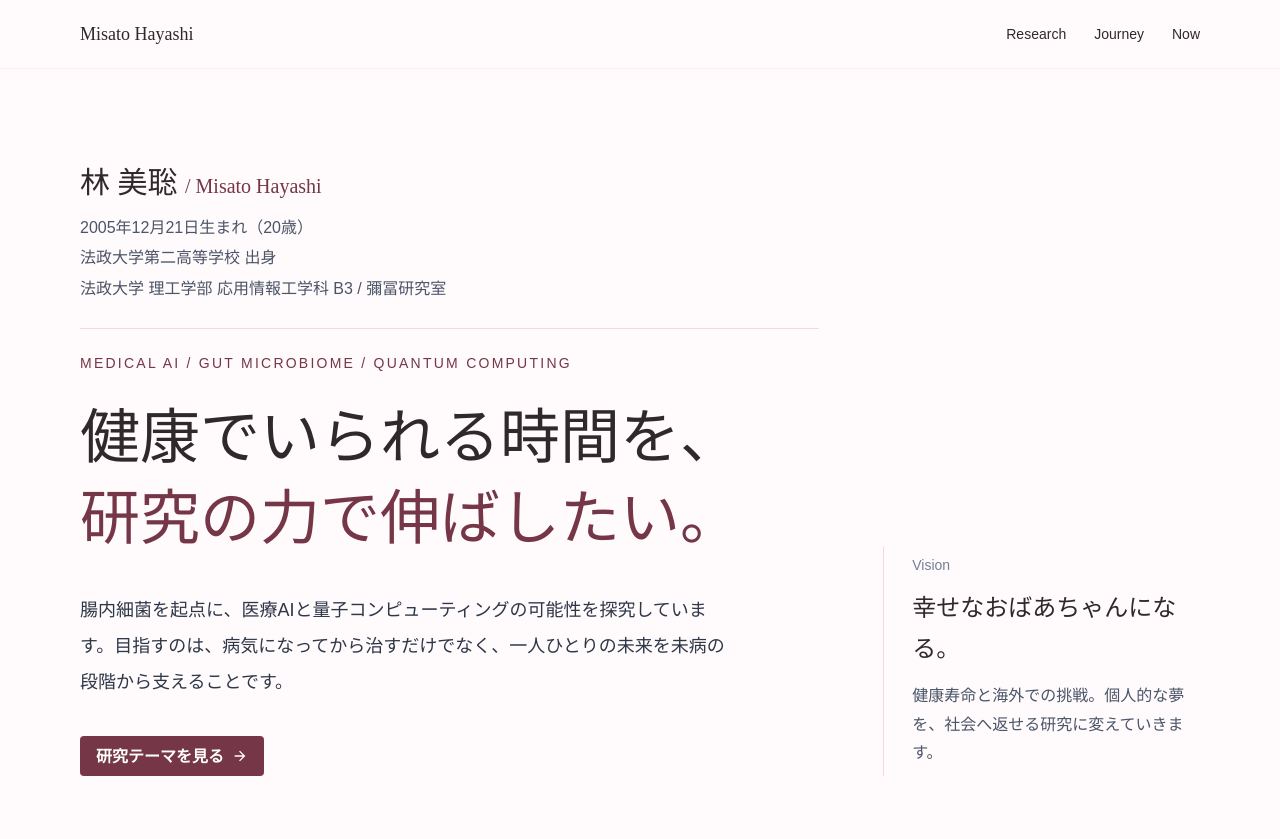
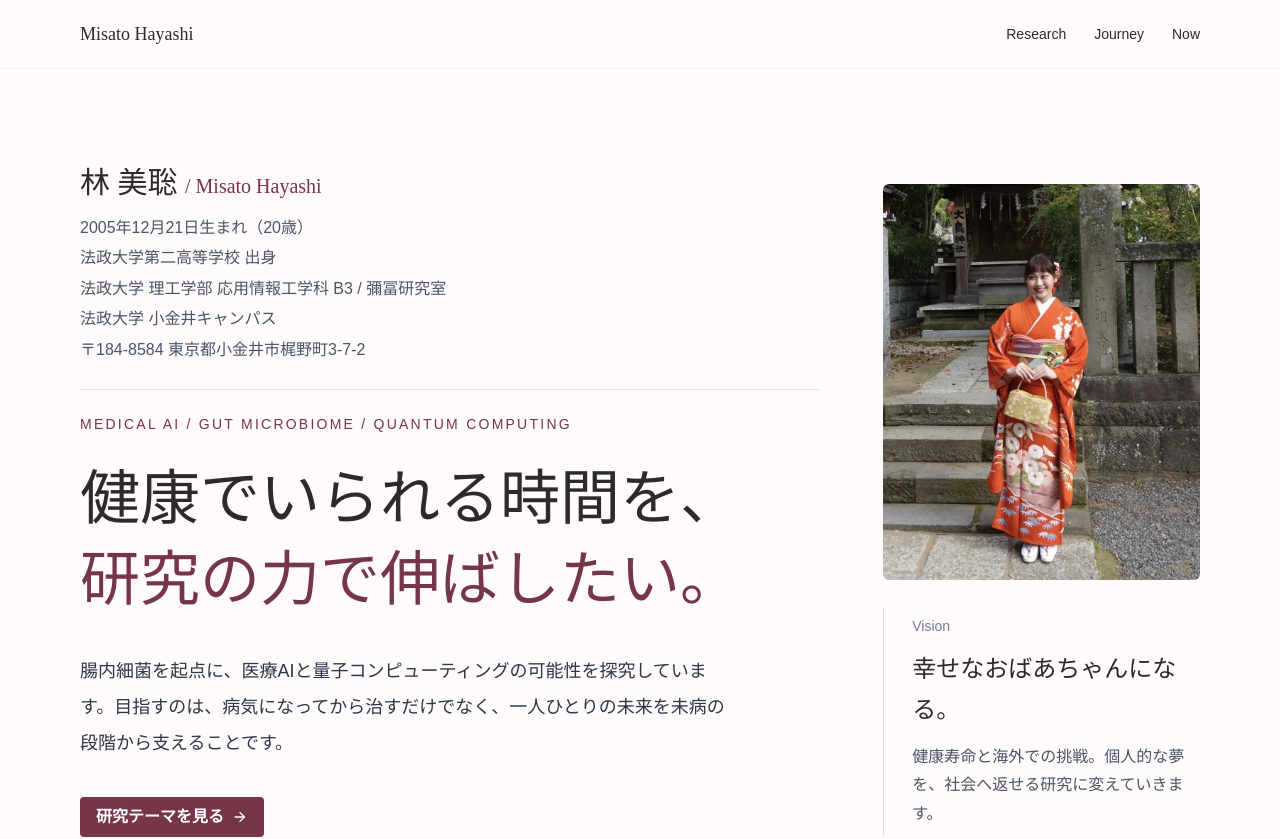
Before and after one commit to Sherry-misato/Misato-Hayashi-sherry-portfolio, a Next.js app: page / in a window 1280 px wide. Shown: the top 839 px of the page. Built offline with nearby package versions, Linux system fonts and the light colour scheme.

Commit message:
Add personal portrait and campus details

```diff
--- a/app/page.tsx
+++ b/app/page.tsx
@@ -62,9 +62,10 @@ const featuredStories = [
     year: "2024-2026",
     type: "ACTIVITY",
     title: "SONY STEAM GIRLS EXPERIENCE",
-    description: "一期生として参加したSTEAM分野での学びと活動。",
+    description: "理工系女子学生への奨学金支援と、次世代へSTEAMの楽しさをつなぐバトンプログラム。一期生として活動しています。",
     thumbnail: undefined,
     links: [
+      { label: "SGX公式サイト", url: "https://www.sony.com/ja/SonyInfo/diversity/steam-ex/" },
       { label: "活動紹介", url: "https://hosei2.ed.jp/now/319/3998" },
       { label: "法政大学掲載記事", url: "https://www.hosei.ac.jp/diversity/info/article-20260624130223/" },
     ],
@@ -96,8 +97,8 @@ export default function Home() {
     <Box as="main">
       <Container maxW="6xl" pt={{ base: 16, md: 24 }} pb={{ base: 20, md: 28 }}>
         <Grid templateColumns={{ base: "1fr", lg: "1.4fr .6fr" }} gap={{ base: 12, lg: 16 }} alignItems="end">
-          <GridItem><Box borderBottom="1px solid" borderColor="rose.200" pb={6} mb={6}><Heading as="p" fontSize={{ base: "2xl", md: "3xl" }} fontWeight="500">林 美聡 <Box as="span" color="rose.700" fontSize={{ base: "lg", md: "xl" }}>/ Misato Hayashi</Box></Heading><Text mt={3} color="gray.600" lineHeight="1.9">2005年12月21日生まれ（20歳）<br />法政大学第二高等学校 出身<br />法政大学 理工学部 応用情報工学科 B3 / 彌冨研究室</Text></Box><Text color="rose.700" fontSize="sm" letterSpacing=".16em" textTransform="uppercase">Medical AI / Gut Microbiome / Quantum Computing</Text><Heading as="h1" mt={6} fontSize={{ base: "4xl", md: "6xl" }} lineHeight="1.35" fontWeight="500">健康でいられる時間を、<br /><Box as="span" color="rose.700">研究の力で伸ばしたい。</Box></Heading><Text mt={8} maxW="650px" fontSize={{ base: "md", md: "lg" }} lineHeight="2" color="gray.700">腸内細菌を起点に、医療AIと量子コンピューティングの可能性を探究しています。目指すのは、病気になってから治すだけでなく、一人ひとりの未来を未病の段階から支えることです。</Text><Button as={Link} href="#research" mt={9} rightIcon={<ArrowForwardIcon />} bg="rose.700" color="white" _hover={{ bg: "rose.500", textDecoration: "none" }}>研究テーマを見る</Button></GridItem>
-          <GridItem><Box borderLeft="1px solid" borderColor="rose.200" pl={7} py={2}><Text fontSize="sm" color="gray.500">Vision</Text><Text mt={3} fontFamily="heading" fontSize="2xl" lineHeight="1.7">幸せなおばあちゃんになる。</Text><Text mt={3} color="gray.600" lineHeight="1.8">健康寿命と海外での挑戦。個人的な夢を、社会へ返せる研究に変えていきます。</Text></Box></GridItem>
+          <GridItem><Box borderBottom="1px solid" borderColor="rose.200" pb={6} mb={6}><Heading as="p" fontSize={{ base: "2xl", md: "3xl" }} fontWeight="500">林 美聡 <Box as="span" color="rose.700" fontSize={{ base: "lg", md: "xl" }}>/ Misato Hayashi</Box></Heading><Text mt={3} color="gray.600" lineHeight="1.9">2005年12月21日生まれ（20歳）<br />法政大学第二高等学校 出身<br />法政大学 理工学部 応用情報工学科 B3 / 彌冨研究室<br />法政大学 小金井キャンパス<br />〒184-8584 東京都小金井市梶野町3-7-2</Text></Box><Text color="rose.700" fontSize="sm" letterSpacing=".16em" textTransform="uppercase">Medical AI / Gut Microbiome / Quantum Computing</Text><Heading as="h1" mt={6} fontSize={{ base: "4xl", md: "6xl" }} lineHeight="1.35" fontWeight="500">健康でいられる時間を、<br /><Box as="span" color="rose.700">研究の力で伸ばしたい。</Box></Heading><Text mt={8} maxW="650px" fontSize={{ base: "md", md: "lg" }} lineHeight="2" color="gray.700">腸内細菌を起点に、医療AIと量子コンピューティングの可能性を探究しています。目指すのは、病気になってから治すだけでなく、一人ひとりの未来を未病の段階から支えることです。</Text><Button as={Link} href="#research" mt={9} rightIcon={<ArrowForwardIcon />} bg="rose.700" color="white" _hover={{ bg: "rose.500", textDecoration: "none" }}>研究テーマを見る</Button></GridItem>
+          <GridItem maxW={{ base: "340px", lg: "none" }} mx={{ base: "auto", lg: 0 }}><Box position="relative" aspectRatio={4 / 5} overflow="hidden" borderRadius="6px" mb={7} bg="rose.100"><Image src={assetPath("/photos/profile-misato.webp")} alt="着物姿の林美聡" fill priority sizes="(max-width: 992px) 340px, 28vw" style={{ objectFit: "cover", objectPosition: "center top" }} /></Box><Box borderLeft="1px solid" borderColor="rose.200" pl={7} py={2}><Text fontSize="sm" color="gray.500">Vision</Text><Text mt={3} fontFamily="heading" fontSize="2xl" lineHeight="1.7">幸せなおばあちゃんになる。</Text><Text mt={3} color="gray.600" lineHeight="1.8">健康寿命と海外での挑戦。個人的な夢を、社会へ返せる研究に変えていきます。</Text></Box></GridItem>
         </Grid>
       </Container>
 
@@ -158,7 +159,7 @@ export default function Home() {
             <Text mt={4} color="gray.600" lineHeight="1.9">医療AI・統計・機械学習の基礎と英語論文の読解に取り組んでいます。SGXの母校訪問では、自分の経験を後輩へ伝えることにも挑戦しました。</Text>
           </Box>
           <Box>
-            <Grid templateColumns="1.18fr .82fr" gap={3} alignItems="start"><Box position="relative" aspectRatio={4 / 3} overflow="hidden" borderRadius="6px"><Image src={assetPath("/photos/now-latte.webp")} alt="ラテアートと彩り豊かなサラダ" fill sizes="(max-width: 992px) 58vw, 28vw" style={{ objectFit: "cover" }} /></Box><Box position="relative" aspectRatio={3 / 4} overflow="hidden" borderRadius="6px"><Image src={assetPath("/photos/now-dance.webp")} alt="crew battleで優勝したダンスメンバー" fill sizes="(max-width: 992px) 38vw, 18vw" style={{ objectFit: "cover" }} /></Box></Grid>
+            <Grid templateColumns="1.18fr .82fr" templateRows="1fr 1fr" gap={3} h={{ base: "330px", sm: "400px" }}><Box position="relative" gridRow="1 / span 2" overflow="hidden" borderRadius="6px"><Image src={assetPath("/photos/now-latte.webp")} alt="ラテアートと彩り豊かなサラダ" fill sizes="(max-width: 992px) 58vw, 28vw" style={{ objectFit: "cover" }} /></Box><Box position="relative" overflow="hidden" borderRadius="6px"><Image src={assetPath("/photos/now-dance.webp")} alt="crew battleで優勝したダンスメンバー" fill sizes="(max-width: 992px) 38vw, 18vw" style={{ objectFit: "cover" }} /></Box><Box position="relative" overflow="hidden" borderRadius="6px"><Image src={assetPath("/photos/korea-dance.webp")} alt="韓国のダンススタジオでレッスンを受けた時の写真" fill sizes="(max-width: 992px) 38vw, 18vw" style={{ objectFit: "cover", objectPosition: "center 35%" }} /></Box></Grid>
             <Text mt={7} color="rose.700" fontSize="xs" fontWeight="bold" letterSpacing=".14em">LIFE & FAVORITES</Text>
             <Heading as="h3" mt={3} fontSize="2xl" fontWeight="500">小さな「できた」を楽しむ</Heading>
             <Text mt={4} color="gray.600" lineHeight="1.9">ラテアートは、きれいな一杯を描けるよう練習中。ダンスでは仲間とcrew battle優勝を喜び、もっと学びたいと思ったら韓国までレッスンを受けに行きます。好奇心を行動に変えることは、研究でも日常でも変わりません。</Text>
```
Also changed, not shown: public/photos/korea-dance.webp (added), public/photos/profile-misato.webp (added).
